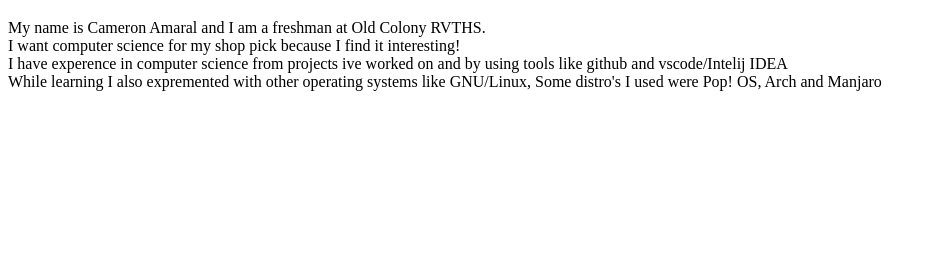
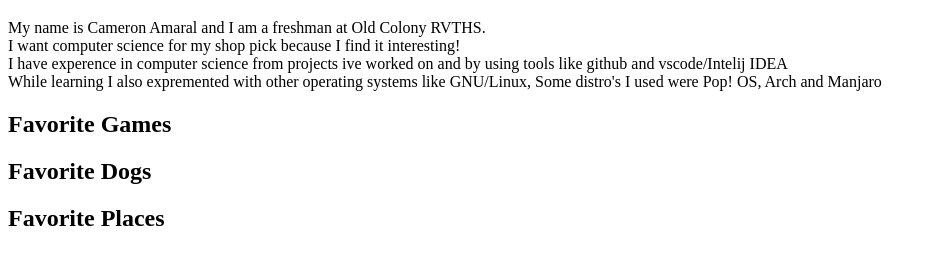
Before and after one commit to amaralcj/cisWeb, a website: page index.html in a window 1280 px wide. Shown: the part 61-326 px from the top of the page, without its empty margins (0-937 px from the left). Drawn offline with Linux system fonts and the light colour scheme.

Commit message:
added secondary headers

```diff
--- a/index.html
+++ b/index.html
@@ -6,7 +6,8 @@
   <body>
     <h1>About Me</h1>
     <p>
-      My name is Cameron Amaral and I am a freshman at Old Colony RVTHS. <br />
+      My name is Cameron Amaral and I am a freshman at Old Colony RVTHS.
+      <br />
       I want computer science for my shop pick because I find it interesting!
       <br />
       I have experence in computer science from projects ive worked on and by
@@ -14,5 +15,8 @@
       <br />
       While learning I also expremented with other operating systems like GNU/Linux, Some distro's I used were Pop! OS, Arch and Manjaro
     </p>
+    <h2>Favorite Games</h2>
+    <h2>Favorite Dogs</h2>
+    <h2>Favorite Places</h2>
   </body>
 </html>
```
